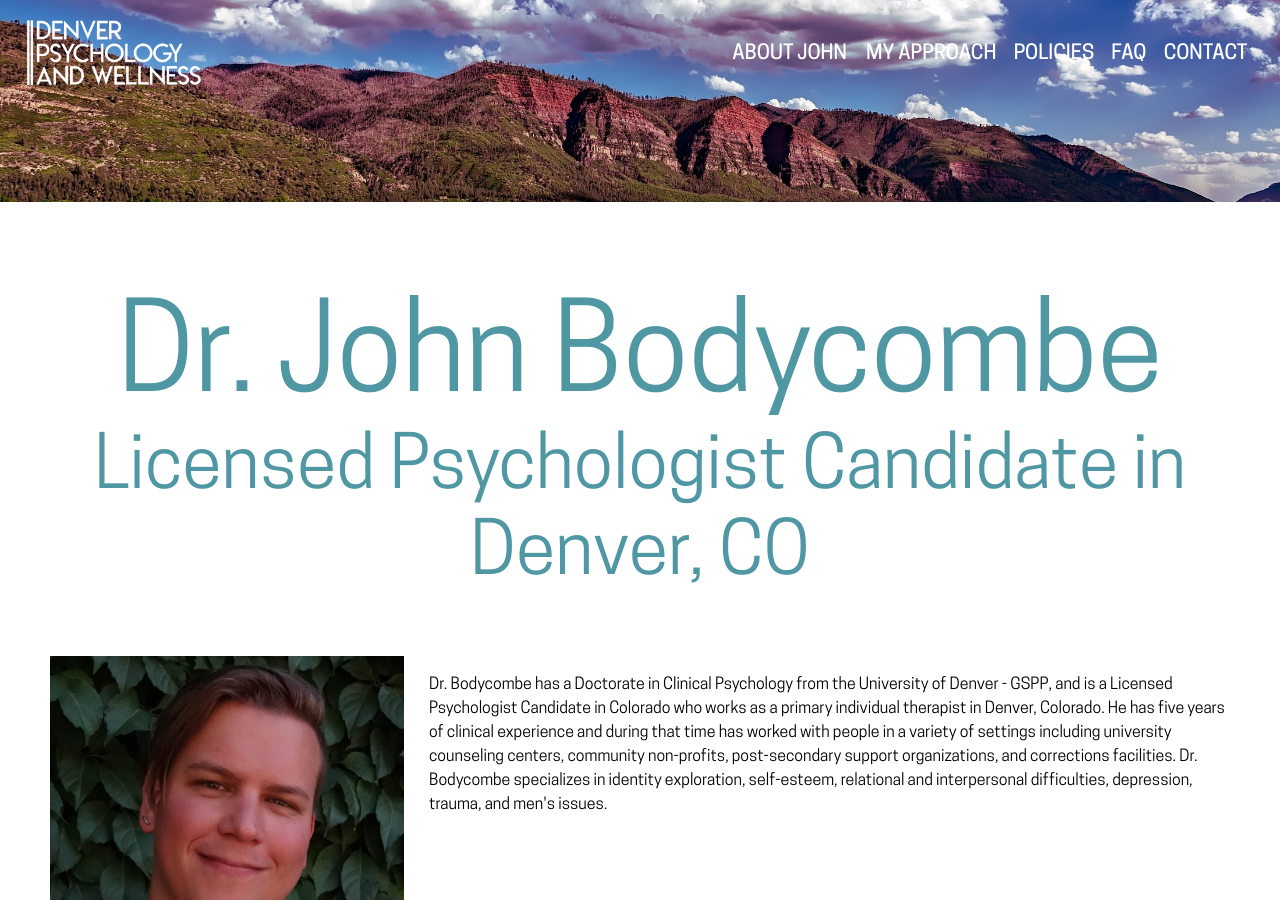
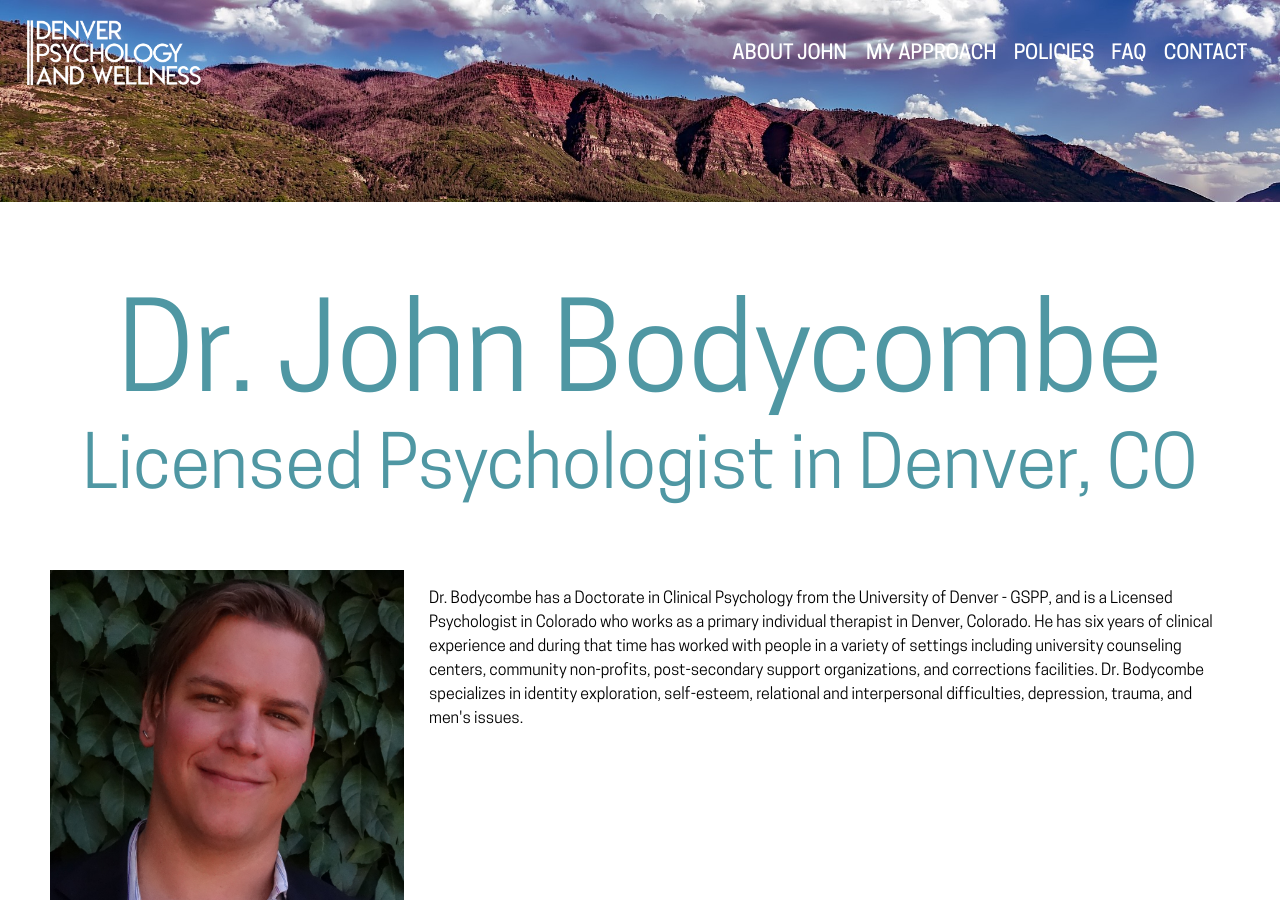
Before and after one commit to prodmage/denverpsychologyandwellness.com, a Jekyll site: the page built from about/index.html, in a window 1280 px wide and 900 px high. Built offline with Jekyll 4.4.1, drawn with Linux system fonts in a browser that asks for light colours; nearby versions of some CDN libraries.

Commit message:
Update index.html
Updated license status and years of experience

```diff
--- a/about/index.html
+++ b/about/index.html
@@ -5,9 +5,9 @@
 ---
 <div class="page-title-wrapper">
 	<h2>Dr. John Bodycombe</h2>
-	<h3>Licensed Psychologist Candidate in Denver, CO</h3>
+	<h3>Licensed Psychologist in Denver, CO</h3>
 </div>
 <section class="about-content">
 <img src="{{ site.base_url }}/images/john-headshot.jpg" class="left about-me-img">
-<p>Dr. Bodycombe has a Doctorate in Clinical Psychology from the University of Denver - GSPP, and is a Licensed Psychologist Candidate in Colorado who works as a primary individual therapist in Denver, Colorado. He has five years of clinical experience and during that time has worked with people in a variety of settings including university counseling centers, community non-profits, post-secondary support organizations, and corrections facilities.  Dr. Bodycombe specializes in identity exploration, self-esteem, relational and interpersonal difficulties, depression, trauma, and men's issues.</p>
+<p>Dr. Bodycombe has a Doctorate in Clinical Psychology from the University of Denver - GSPP, and is a Licensed Psychologist in Colorado who works as a primary individual therapist in Denver, Colorado. He has six years of clinical experience and during that time has worked with people in a variety of settings including university counseling centers, community non-profits, post-secondary support organizations, and corrections facilities.  Dr. Bodycombe specializes in identity exploration, self-esteem, relational and interpersonal difficulties, depression, trauma, and men's issues.</p>
 </section>
```
